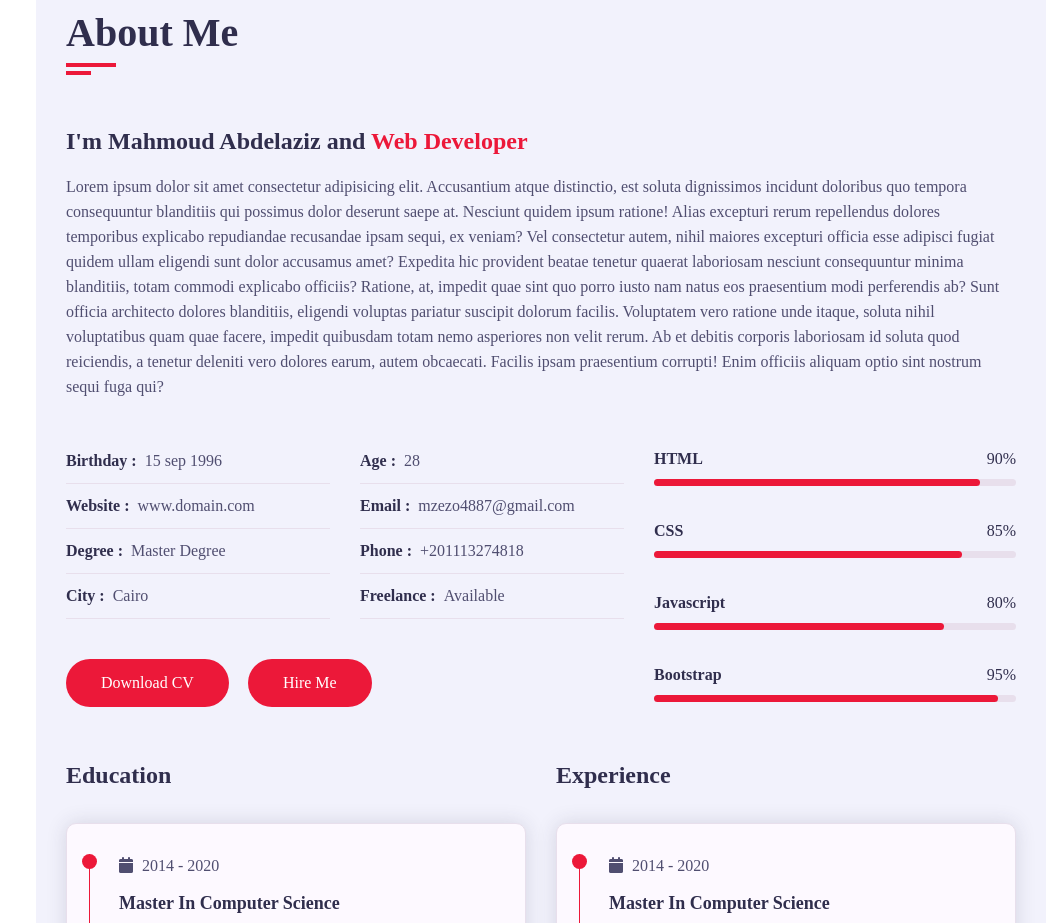
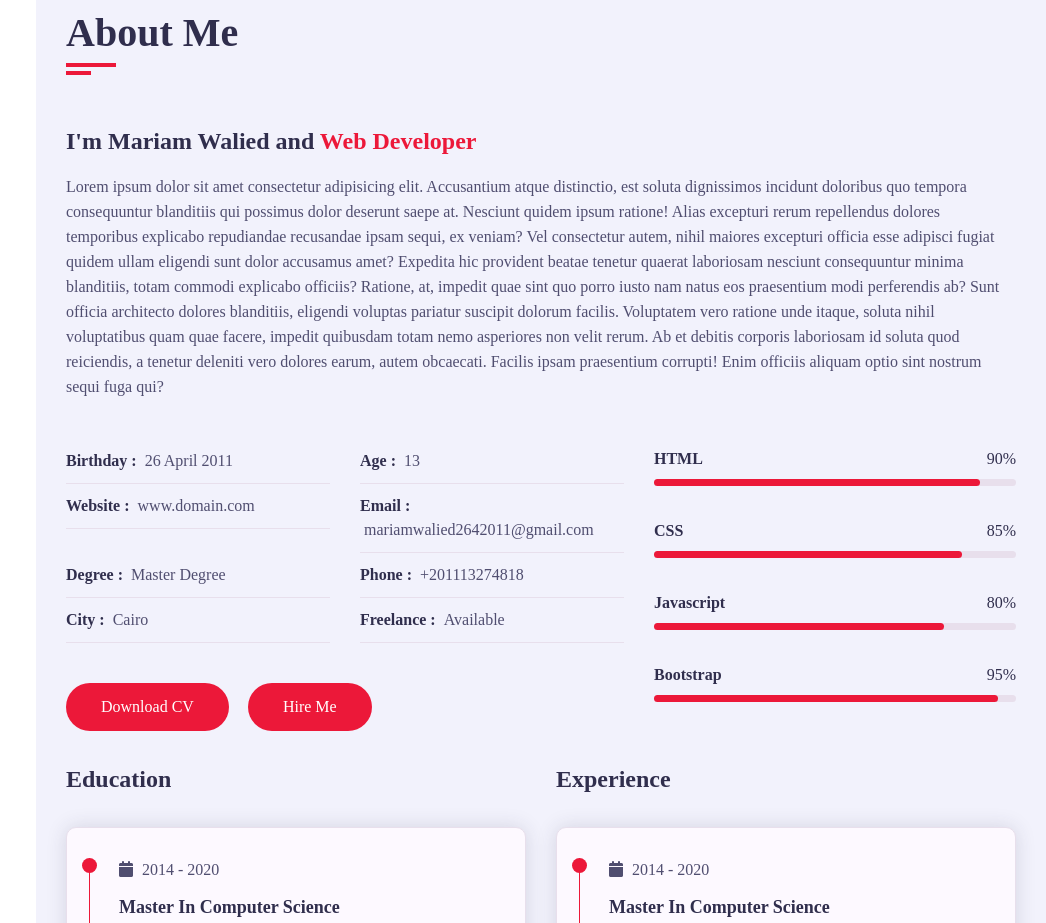
Before and after one commit to Mariam-Walied/portfolio, a plain HTML site: page index.html in a window 1280 px wide. Shown: the part 857-1780 px from the top of the page, without its empty margins (234-1280 px from the left). Drawn offline with nearby package versions, Linux system fonts and the light colour scheme; a script that the page names is missing; a web font is replaced by a local one.

Commit message:
Add files via upload

```diff
--- a/index.html
+++ b/index.html
@@ -82,7 +82,7 @@
                         <div class="about-content padd-15">
                            <div class="row">
                             <div class="about-text padd-15">
-                                <h3>I'm Mahmoud Abdelaziz and <span>Web Developer</span></h3>
+                                <h3>I'm Mariam Walied and <span>Web Developer</span></h3>
                                 <p>
                                     Lorem ipsum dolor sit amet consectetur adipisicing elit. Accusantium atque distinctio, est soluta dignissimos incidunt doloribus quo tempora consequuntur blanditiis qui possimus dolor deserunt saepe at. Nesciunt quidem ipsum ratione!
                                     Alias excepturi rerum repellendus dolores temporibus explicabo repudiandae recusandae ipsam sequi, ex veniam? Vel consectetur autem, nihil maiores excepturi officia esse adipisci fugiat quidem ullam eligendi sunt dolor accusamus amet?
@@ -96,16 +96,16 @@
                                 <div class="personal-info padd-15">
                                     <div class="row">
                                         <div class="info-item padd-15">
-                                            <p>Birthday : <span>15 sep 1996</span></p>
+                                            <p>Birthday : <span>26 April 2011</span></p>
                                         </div>
                                         <div class="info-item padd-15">
-                                            <p>Age : <span>28</span></p>
+                                            <p>Age : <span>13</span></p>
                                         </div>
                                         <div class="info-item padd-15">
                                             <p>Website : <span>www.domain.com</span></p>
                                         </div>
                                         <div class="info-item padd-15">
-                                            <p>Email : <span>mzezo4887@gmail.com</span></p>
+                                            <p>Email : <span>mariamwalied2642011@gmail.com</span></p>
                                         </div>
                                         <div class="info-item padd-15">
                                             <p>Degree : <span>Master Degree</span></p>
```
